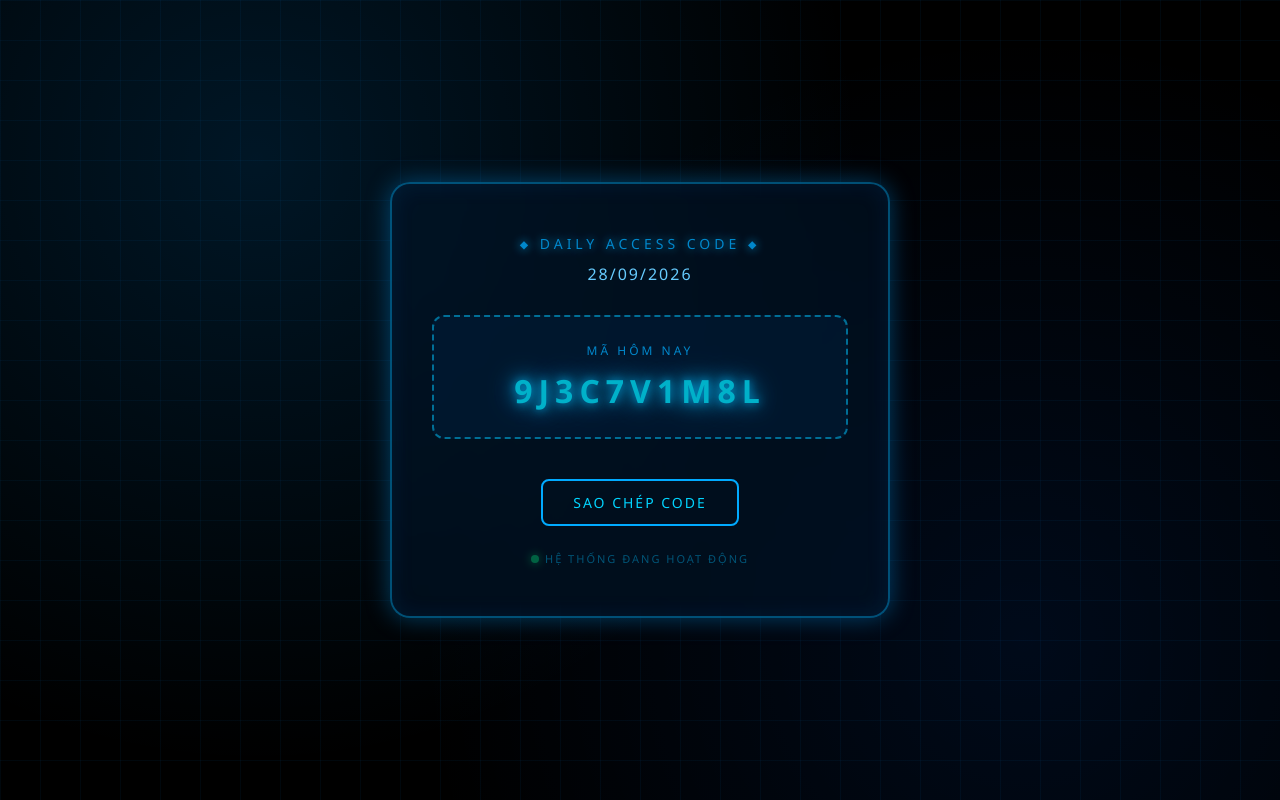
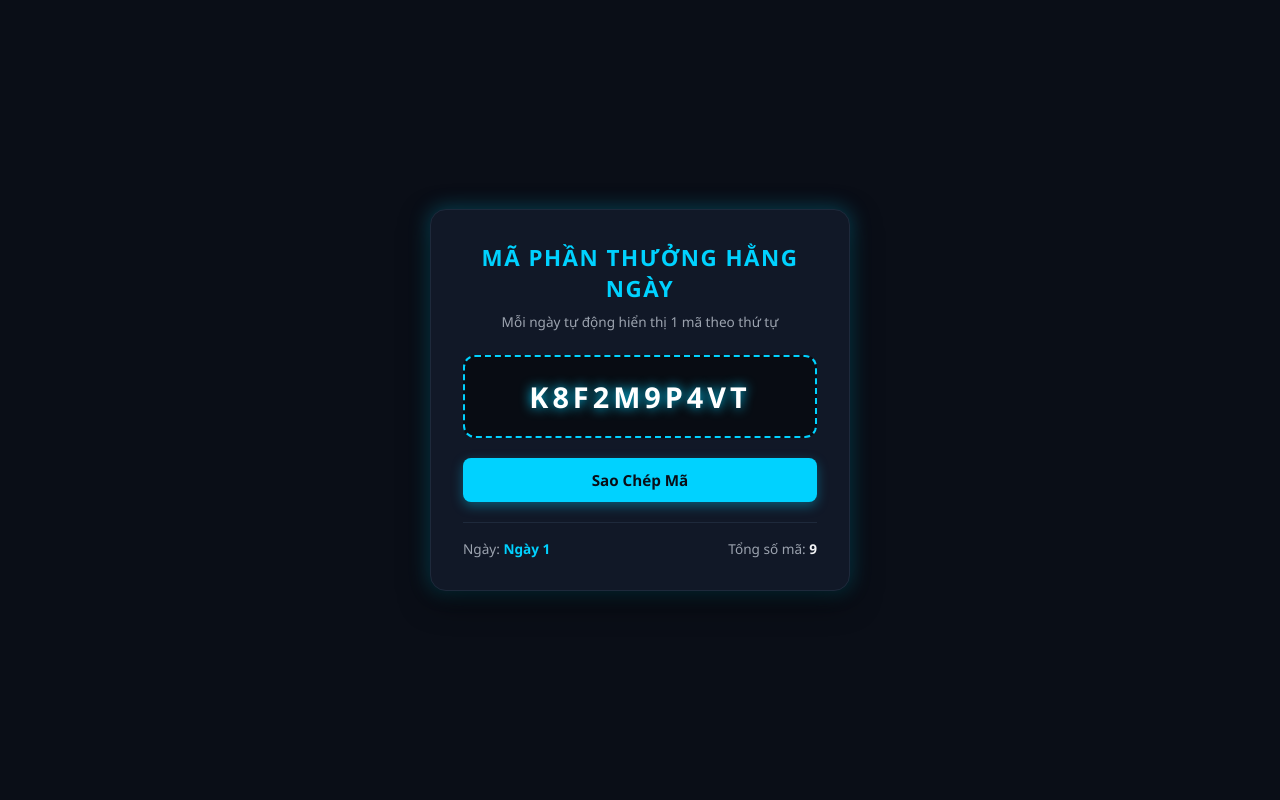
Before and after one commit to toolbypass42/Code-thuong, a plain HTML site: page index.html in a window 1280 px wide. Drawn offline with Linux system fonts and the light colour scheme.

Commit message:
Update index.html

```diff
--- a/index.html
+++ b/index.html
@@ -3,244 +3,178 @@
 <head>
   <meta charset="UTF-8">
   <meta name="viewport" content="width=device-width, initial-scale=1.0">
-<title>Daily Code</title>
+  <title>Mã Hằng Ngày</title>
   <style>
+    :root {
+      --bg-color: #0a0e17;
+      --card-bg: #111827;
+      --accent-color: #00d2ff;
+      --accent-glow: rgba(0, 210, 255, 0.35);
+      --text-main: #f3f4f6;
+      --text-muted: #9ca3af;
+      --border-color: #1e293b;
+    }
+
     * {
+      box-sizing: border-box;
       margin: 0;
       padding: 0;
-    box-sizing: border-box;
-    font-family: 'Segoe UI', 'Consolas', monospace;
+      font-family: 'Segoe UI', Tahoma, Geneva, Verdana, sans-serif;
     }
 
     body {
-    background: #000000;
-    background-image:
-      radial-gradient(circle at 20% 20%, rgba(0, 150, 255, 0.15), transparent 50%),
-      radial-gradient(circle at 80% 80%, rgba(0, 100, 255, 0.1), transparent 50%);
+      background-color: var(--bg-color);
+      color: var(--text-main);
       min-height: 100vh;
       display: flex;
+      justify-content: center;
       align-items: center;
-    justify-content: center;
-    color: #00d4ff;
-    overflow: hidden;
-    position: relative;
-  }
-
-  /* Hiệu ứng lưới nền */
-  body::before {
-    content: '';
-    position: absolute;
-    inset: 0;
-    background-image:
-      linear-gradient(rgba(0, 150, 255, 0.05) 1px, transparent 1px),
-      linear-gradient(90deg, rgba(0, 150, 255, 0.05) 1px, transparent 1px);
-    background-size: 40px 40px;
-    pointer-events: none;
+      padding: 20px;
     }
 
     .container {
-    position: relative;
-    z-index: 1;
+      background-color: var(--card-bg);
+      border: 1px solid var(--border-color);
+      border-radius: 16px;
+      padding: 32px;
+      max-width: 420px;
+      width: 100%;
+      box-shadow: 0 10px 30px rgba(0, 0, 0, 0.6), 0 0 20px var(--accent-glow);
       text-align: center;
-    padding: 50px 40px;
-    border: 2px solid rgba(0, 180, 255, 0.4);
-    border-radius: 20px;
-    background: rgba(0, 20, 40, 0.6);
-    backdrop-filter: blur(10px);
-    box-shadow:
-      0 0 30px rgba(0, 150, 255, 0.3),
-      inset 0 0 30px rgba(0, 100, 200, 0.1);
-    max-width: 500px;
-    width: 90%;
-    animation: glow 3s ease-in-out infinite alternate;
     }
 
-  @keyframes glow {
-    from { box-shadow: 0 0 20px rgba(0, 150, 255, 0.3), inset 0 0 20px rgba(0, 100, 200, 0.1); }
-    to   { box-shadow: 0 0 40px rgba(0, 180, 255, 0.6), inset 0 0 30px rgba(0, 100, 200, 0.2); }
+    h1 {
+      font-size: 1.4rem;
+      color: var(--accent-color);
+      margin-bottom: 8px;
+      text-transform: uppercase;
+      letter-spacing: 1.5px;
     }
 
-  .title {
-    font-size: 14px;
-    letter-spacing: 4px;
-    color: #0088cc;
-    text-transform: uppercase;
-    margin-bottom: 10px;
-    text-shadow: 0 0 10px rgba(0, 180, 255, 0.8);
-  }
-
-  .date {
-    font-size: 16px;
-    color: #66ccff;
-    margin-bottom: 30px;
-    letter-spacing: 2px;
+    .subtitle {
+      font-size: 0.85rem;
+      color: var(--text-muted);
+      margin-bottom: 24px;
     }
 
     .code-box {
-    position: relative;
-    padding: 25px 20px;
-    margin: 20px 0;
-    border: 2px dashed rgba(0, 200, 255, 0.5);
+      background-color: rgba(0, 0, 0, 0.5);
+      border: 2px dashed var(--accent-color);
       border-radius: 12px;
-    background: rgba(0, 30, 60, 0.5);
-    transition: all 0.3s ease;
+      padding: 20px;
+      font-size: 1.8rem;
+      font-weight: bold;
+      letter-spacing: 4px;
+      color: #ffffff;
+      text-shadow: 0 0 12px var(--accent-color);
+      margin-bottom: 20px;
+      user-select: all;
     }
 
-  .code-box:hover {
-    border-color: #00d4ff;
-    box-shadow: 0 0 25px rgba(0, 200, 255, 0.5);
+    .btn-copy {
+      background-color: var(--accent-color);
+      color: #0a0e17;
+      border: none;
+      border-radius: 8px;
+      padding: 12px 24px;
+      font-size: 0.95rem;
+      font-weight: 700;
+      cursor: pointer;
+      width: 100%;
+      margin-bottom: 20px;
+      transition: all 0.2s ease;
+      box-shadow: 0 4px 12px var(--accent-glow);
     }
 
-  .code-label {
-    font-size: 12px;
-    color: #0088cc;
-    letter-spacing: 3px;
-    margin-bottom: 10px;
+    .btn-copy:hover {
+      opacity: 0.9;
+      transform: translateY(-1px);
     }
 
-  .code {
-    font-size: 32px;
-    font-weight: bold;
-    letter-spacing: 6px;
-    color: #00e5ff;
-    text-shadow:
-      0 0 10px #00bfff,
-      0 0 20px #00bfff,
-      0 0 30px #0088cc;
-    animation: pulse 2s ease-in-out infinite;
-    word-break: break-all;
-  }
-
-  @keyframes pulse {
-    0%, 100% { opacity: 1; }
-    50% { opacity: 0.75; }
-  }
-
-  .copy-btn {
-    margin-top: 20px;
-    padding: 12px 30px;
-    font-size: 14px;
-    letter-spacing: 2px;
-    color: #00d4ff;
-    background: transparent;
-    border: 2px solid #00aaff;
-    border-radius: 8px;
-    cursor: pointer;
-    text-transform: uppercase;
-    transition: all 0.3s ease;
-    font-family: inherit;
-  }
-
-  .copy-btn:hover {
-    background: #00aaff;
-    color: #000;
-    box-shadow: 0 0 20px #00aaff;
-  }
-
-  .copy-btn:active {
-    transform: scale(0.95);
-  }
-
-  .footer {
-    margin-top: 25px;
-    font-size: 11px;
-    color: #005577;
-    letter-spacing: 2px;
-  }
-
-  .dot {
-    display: inline-block;
-    width: 8px;
-    height: 8px;
-    background: #00ff88;
-    border-radius: 50%;
-    margin-right: 6px;
-    box-shadow: 0 0 10px #00ff88;
-    animation: blink 1.5s infinite;
-  }
-
-  @keyframes blink {
-    0%, 100% { opacity: 1; }
-    50% { opacity: 0.3; }
+    .info-group {
+      display: flex;
+      justify-content: space-between;
+      border-top: 1px solid var(--border-color);
+      padding-top: 16px;
+      font-size: 0.85rem;
+      color: var(--text-muted);
     }
   </style>
 </head>
 <body>
 
   <div class="container">
-  <div class="title">◆ DAILY ACCESS CODE ◆</div>
-  <div class="date" id="dateDisplay">--/--/----</div>
+    <h1>Mã Phần Thưởng Hằng Ngày</h1>
+    <p class="subtitle">Mỗi ngày tự động hiển thị 1 mã theo thứ tự</p>
 
-  <div class="code-box">
-    <div class="code-label">MÃ HÔM NAY</div>
-    <div class="code" id="codeDisplay">----------</div>
-  </div>
+    <div class="code-box" id="daily-code">LOADING...</div>
 
-  <button class="copy-btn" onclick="copyCode()">SAO CHÉP CODE</button>
+    <button class="btn-copy" onclick="copyCode()">Sao Chép Mã</button>
 
-  <div class="footer">
-    <span class="dot"></span>HỆ THỐNG ĐANG HOẠT ĐỘNG
+    <div class="info-group">
+      <span>Ngày: <strong id="current-day" style="color: var(--accent-color);">Ngày 1</strong></span>
+      <span>Tổng số mã: <strong id="total-codes" style="color: var(--text-main);">9</strong></span>
     </div>
   </div>
 
   <script>
-  // Danh sách 9 code
     const codes = [
-    "K8F2M9P4VT",
-    "P4N8Q2Y6KD",
-    "9J3C7V1M8L",
-    "W5T2B9R4HX",
-    "2M8G6K1P9S",
-    "X7L3D9V4B2",
-    "R1P9H5Z3C8",
-    "4V8N2Q6M1K",
-    "Z3T7B1W9F5"
+      "K8F2M9P4VT", // Ngày 1 (Dòng 1)
+      "P4N8Q2Y6KD", // Ngày 2
+      "9J3C7V1M8L", // Ngày 3
+      "W5T2B9R4HX", // Ngày 4
+      "2M8G6K1P9S", // Ngày 5
+      "X7L3D9V4B2", // Ngày 6
+      "R1P9H5Z3C8", // Ngày 7
+      "4V8N2Q6M1K", // Ngày 8
+      "Z3T7B1W9F5"  // Ngày 9
     ];
 
-  function getTodayCode() {
+    function updateUI() {
+      // 1. Lấy hoặc tạo ngày bắt đầu trong localStorage
+      let startDateStr = localStorage.getItem('app_start_date');
+
+      if (!startDateStr) {
+        // Nếu lần đầu tiên mở web, lưu ngày hôm nay làm Ngày 1
         const today = new Date();
-    // Tính số ngày kể từ mốc 01/01/2024
-    const startDate = new Date(2024, 0, 1);
-    const diffTime = today - startDate;
-    const diffDays = Math.floor(diffTime / (1000 * 60 * 60 * 24));
-
-    // Lấy code theo index xoay vòng
-    const index = ((diffDays % codes.length) + codes.length) % codes.length;
-    return codes[index];
+        today.setHours(0, 0, 0, 0); // Đưa về 00:00:00 của ngày hôm nay
+        startDateStr = today.toISOString();
+        localStorage.setItem('app_start_date', startDateStr);
       }
 
-  function formatDate(date) {
-    const d = String(date.getDate()).padStart(2, '0');
-    const m = String(date.getMonth() + 1).padStart(2, '0');
-    const y = date.getFullYear();
-    return `${d}/${m}/${y}`;
-  }
+      // 2. Tính số ngày đã trôi qua kể từ Ngày 1
+      const startDate = new Date(startDateStr);
+      const today = new Date();
+      today.setHours(0, 0, 0, 0);
 
-  function updateDisplay() {
-    document.getElementById('dateDisplay').textContent = formatDate(new Date());
-    document.getElementById('codeDisplay').textContent = getTodayCode();
+      const diffTime = today.getTime() - startDate.getTime();
+      const diffDays = Math.floor(diffTime / (1000 * 60 * 60 * 24)); // Số ngày đã trải qua (0, 1, 2...)
+
+      // 3. Chọn code tương ứng (vòng lặp lại nếu vượt quá danh sách)
+      const codeIndex = diffDays % codes.length;
+
+      // 4. Hiển thị lên giao diện
+      document.getElementById('daily-code').innerText = codes[codeIndex];
+      document.getElementById('current-day').innerText = `Ngày ${codeIndex + 1}`;
+      document.getElementById('total-codes').innerText = codes.length;
     }
 
     function copyCode() {
-    const code = getTodayCode();
-    navigator.clipboard.writeText(code).then(() => {
-      const btn = document.querySelector('.copy-btn');
-      const oldText = btn.textContent;
-      btn.textContent = '✓ ĐÃ SAO CHÉP';
-      setTimeout(() => btn.textContent = oldText, 1500);
+      const codeText = document.getElementById('daily-code').innerText;
+      navigator.clipboard.writeText(codeText).then(() => {
+        const btn = document.querySelector('.btn-copy');
+        btn.innerText = "Đã Sao Chép!";
+        btn.style.backgroundColor = "#10b981";
+        btn.style.color = "#ffffff";
+        setTimeout(() => {
+          btn.innerText = "Sao Chép Mã";
+          btn.style.backgroundColor = "var(--accent-color)";
+          btn.style.color = "#0a0e17";
+        }, 2000);
       });
     }
 
-  // Cập nhật lúc load và tự động làm mới khi qua ngày mới
-  updateDisplay();
-
-  setInterval(() => {
-    const now = new Date();
-    if (now.getHours() === 0 && now.getMinutes() === 0) {
-      updateDisplay();
-    }
-  }, 60000); // Kiểm tra mỗi phút
+    updateUI();
   </script>
-
 </body>
 </html>
```
Lines whose indentation alone changed are shown as unchanged.
